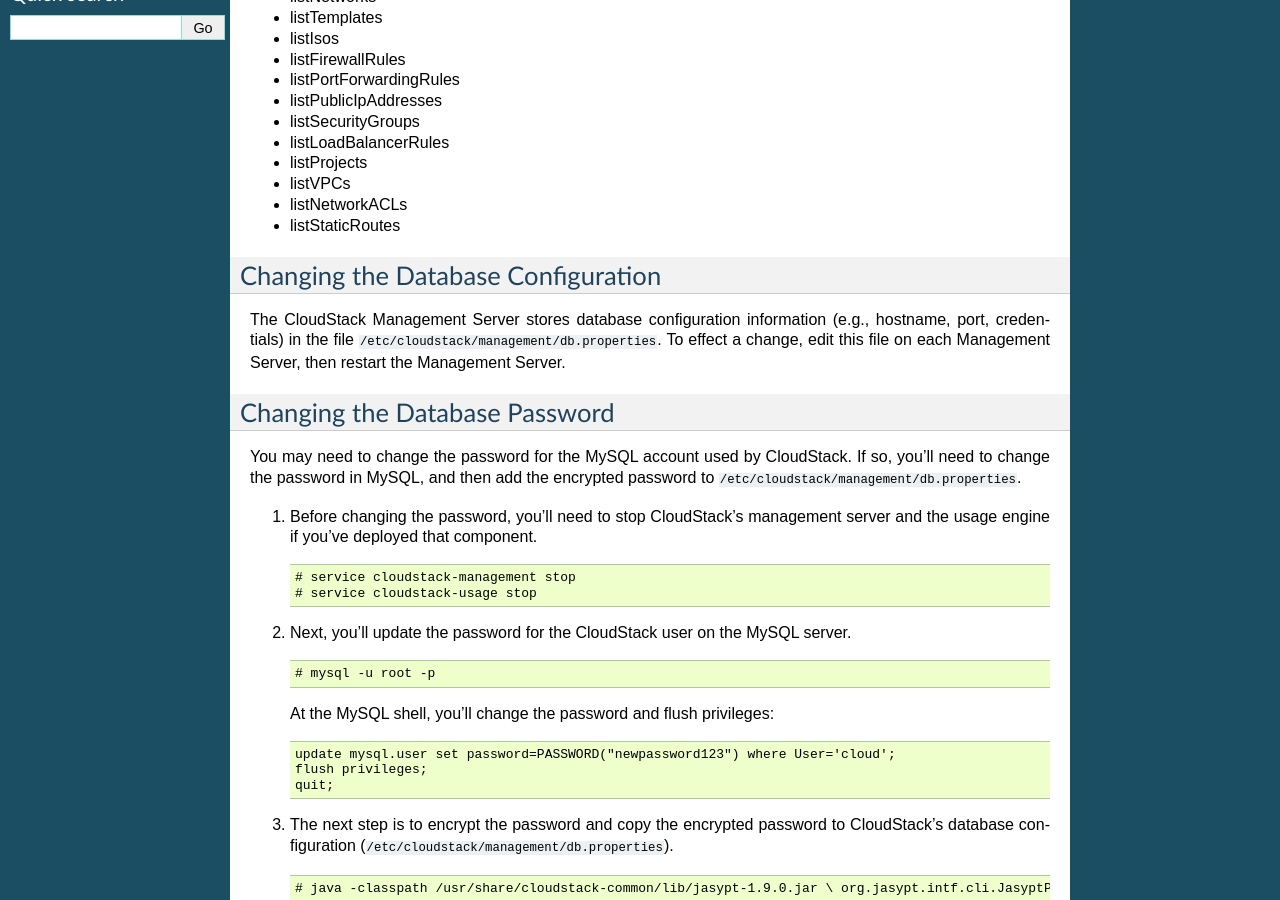
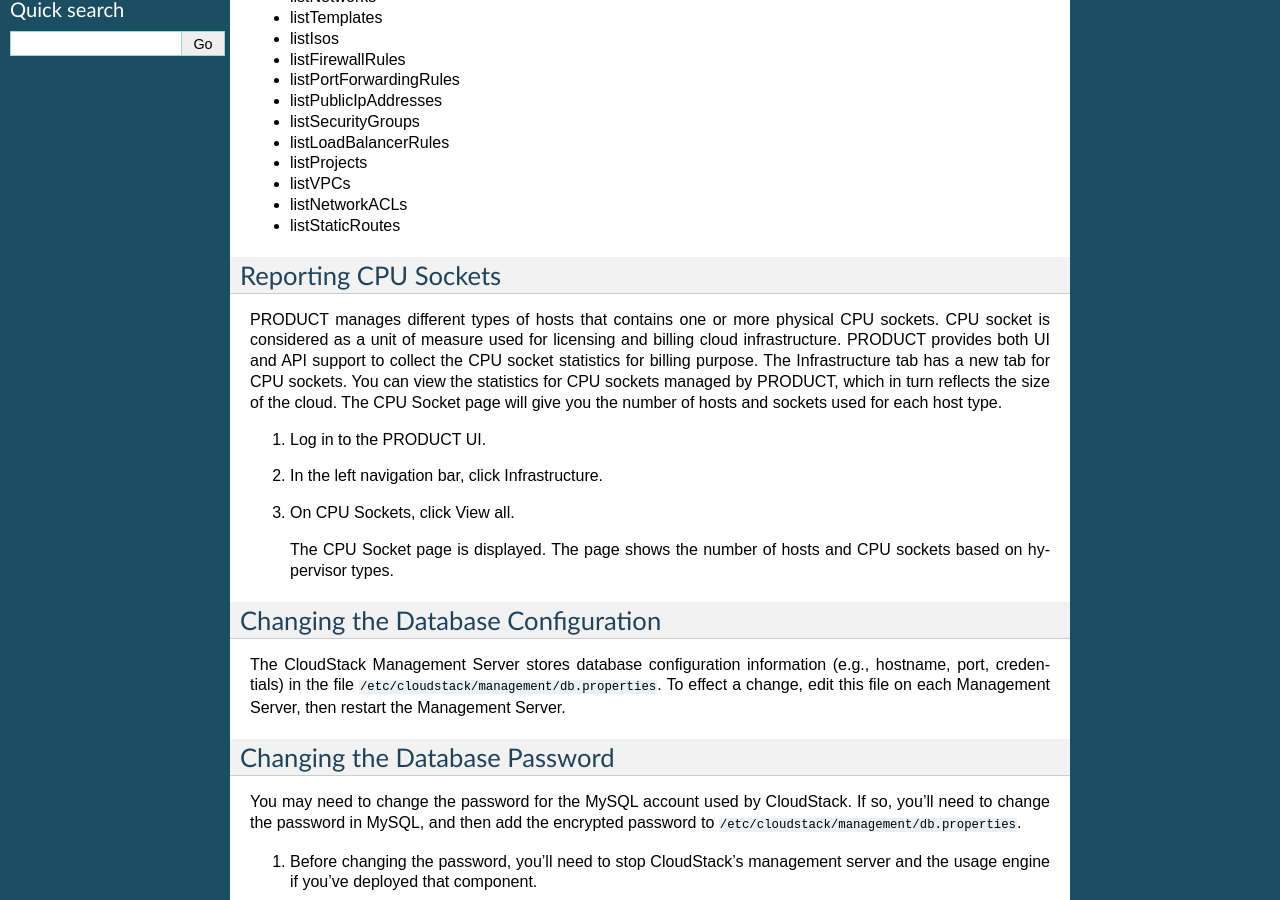
Before and after one commit to apache/cloudstack-docs-admin, a Sphinx documentation site: the page built from source/management.rst, in a window 1280 px wide and 900 px high, scrolled down 717 px. Built offline with Sphinx 7.4.7, drawn with Linux system fonts in a browser that asks for light colours; some of the changed text lies outside the part shown.

Commit message:
backporting a16afb4a31ed30ca063aea0e28474a3b97c40830 to RTD

```diff
--- a/source/management.rst
+++ b/source/management.rst
@@ -97,6 +97,29 @@
 -
 
    listStaticRoutes
+
+
+Reporting CPU Sockets
+---------------------
+
+PRODUCT manages different types of hosts that contains one or more
+physical CPU sockets. CPU socket is considered as a unit of measure used
+for licensing and billing cloud infrastructure. PRODUCT provides both UI
+and API support to collect the CPU socket statistics for billing
+purpose. The Infrastructure tab has a new tab for CPU sockets. You can
+view the statistics for CPU sockets managed by PRODUCT, which in turn
+reflects the size of the cloud. The CPU Socket page will give you the
+number of hosts and sockets used for each host type.
+
+1. Log in to the PRODUCT UI.
+
+2. In the left navigation bar, click Infrastructure.
+
+3. On CPU Sockets, click View all.
+
+   The CPU Socket page is displayed. The page shows the number of hosts
+   and CPU sockets based on hypervisor types.
+
 
 Changing the Database Configuration
 -----------------------------------------
```
